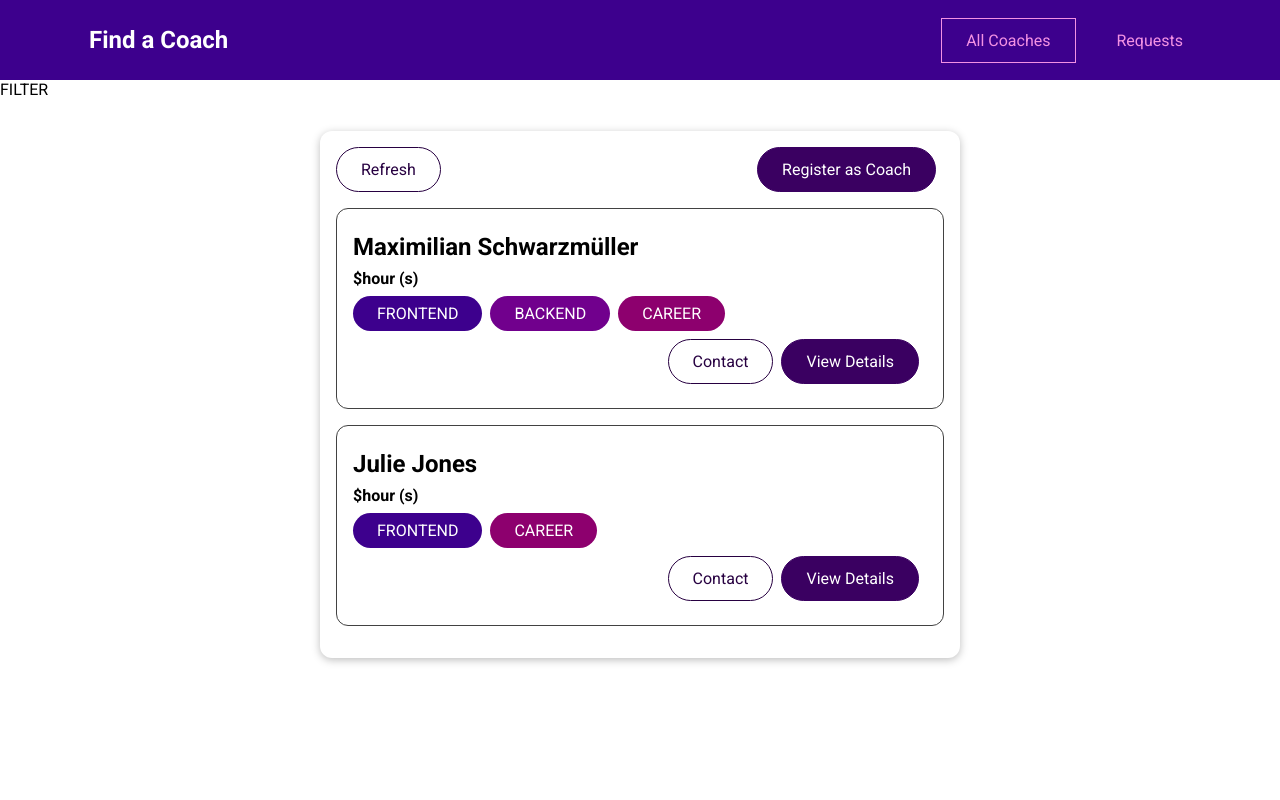
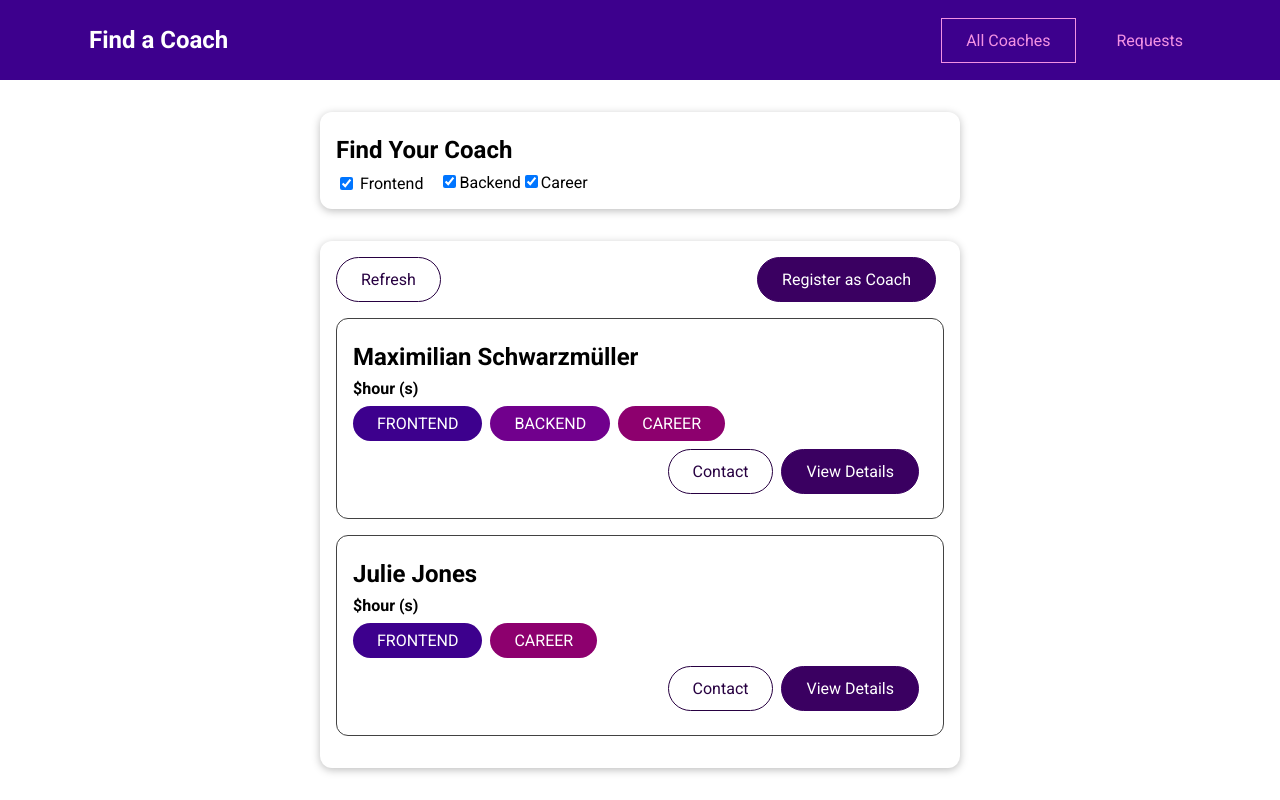
Before and after one commit to doivjpxx/vue3-main-project, a Vue app: page /coaches in a window 1280 px wide. Built offline with nearby package versions, Linux system fonts and the light colour scheme.

Commit message:
implement CoachFilter

```diff
--- /dev/null
+++ b/src/components/coaches/CoachFilter.vue
@@ -0,0 +1,70 @@
+<template>
+  <base-card>
+    <h2>Find Your Coach</h2>
+    <span class="filter-option">
+      <input type="checkbox" id="frontend" checked @change="setFilter">
+      <label for="frontend">Frontend</label>
+    </span>
+    <span>
+      <input type="checkbox" id="backend" checked @change="setFilter">
+      <label for="backend">Backend</label>
+    </span>
+    <span>
+      <input type="checkbox" id="career" checked @change="setFilter">
+      <label for="career">Career</label>
+   </span>
+  </base-card>
+</template>
+
+<script>
+  export default {
+    name: 'CoachFilter',
+    emits: ['change-filter'],
+    data() {
+      return {
+        filters: {
+          frontend: true,
+          backend: true,
+          career: true,
+        }
+      }
+    },
+    methods: {
+      setFilter(event) {
+        const inputId = event.target.id;
+        const isActive = event.target.checked;
+
+        const updatedFilters = {
+          ...this.filters,
+          [inputId]: isActive
+        };
+
+        this.filters = updatedFilters;
+        this.$emit('change-filter', updatedFilters);
+      }
+    }
+  };
+</script>
+
+<style scoped>
+  h2 {
+    margin: 0.5rem 0;
+  }
+
+  .filter-option {
+    margin-right: 1rem;
+  }
+
+  .filter-option label,
+  .filter-option input {
+    vertical-align: middle;
+  }
+
+  .filter-option label {
+    margin-left: 0.25rem;
+  }
+
+  .filter-option.active label {
+    font-weight: bold;
+  }
+</style>
--- a/src/pages/coaches/CoachesList.vue
+++ b/src/pages/coaches/CoachesList.vue
@@ -1,6 +1,6 @@
 <template>
   <section>
-    FILTER
+    <coach-filter @change-filter="setFilters"></coach-filter>
   </section>
   <section>
     <base-card>
@@ -19,16 +19,43 @@
 
 <script>
   import CoachItem from '../../components/coaches/CoachItem';
+  import CoachFilter from '../../components/coaches/CoachFilter';
 
   export default {
     name: 'CoachesList',
-    components: { CoachItem },
+    components: { CoachFilter, CoachItem },
     computed: {
       filteredCoaches() {
-        return this.$store.getters['coaches/getCoaches'];
+        const coaches = this.$store.getters['coaches/getCoaches'];
+        return coaches.filter(coach => {
+          if (this.activeFilters.frontend && coach.areas.includes('frontend')) {
+            return true;
+          }
+          if (this.activeFilters.backend && coach.areas.includes('backend')) {
+            return true;
+          }
+          if (this.activeFilters.career && coach.areas.includes('career')) {
+            return true;
+          }
+          return false;
+        })
       },
       hasCoaches() {
         return this.$store.getters['coaches/hasCoaches'];
+      }
+    },
+    data() {
+      return {
+        activeFilters: {
+          frontend: true,
+          backend: true,
+          career: true
+        }
+      };
+    },
+    methods: {
+      setFilters(updatedFilters) {
+        this.activeFilters = updatedFilters;
       }
     }
   };
```
